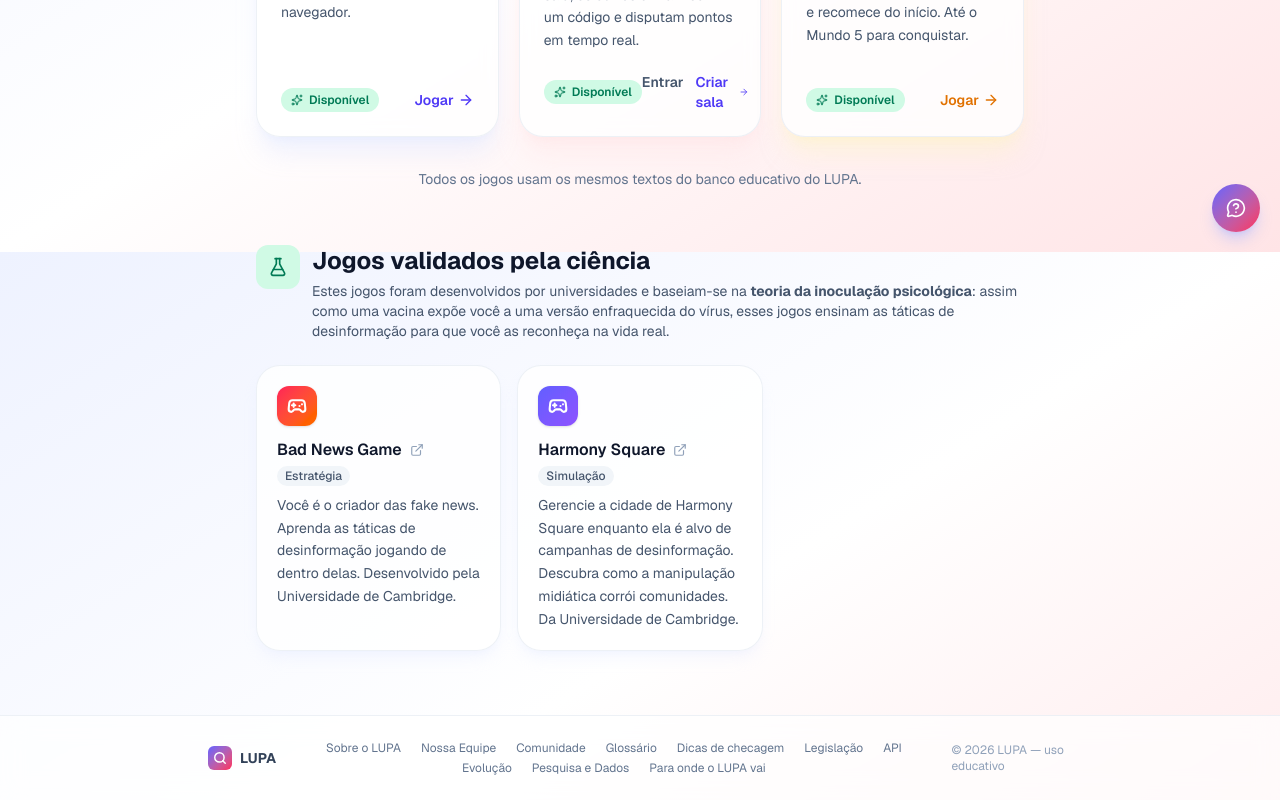
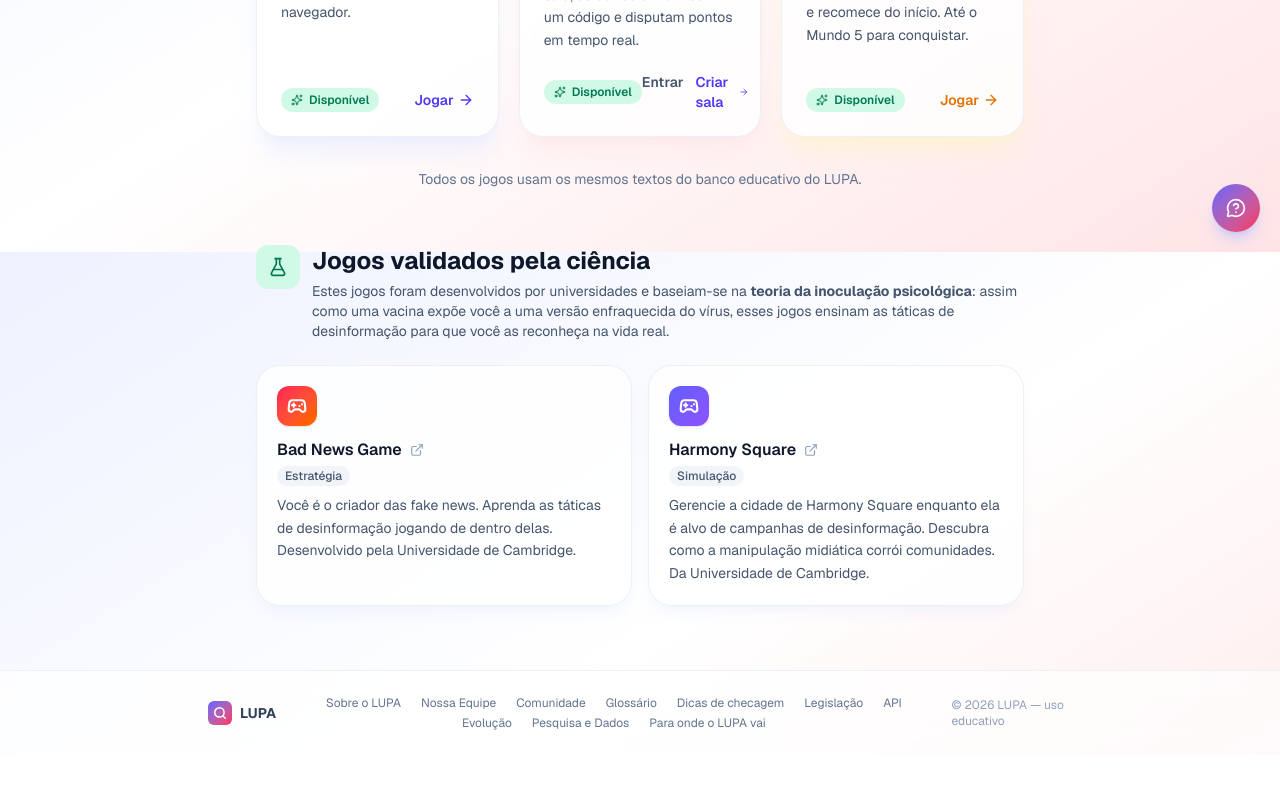
Before and after one commit to Clarice-Cunha/lupa, a Next.js app in the folder frontend/: page /jogos in a window 1280 px wide. Shown: the part 548-1348 px from the top of the page. After the commit the page ends 1303 px from the top, so only its background shows below. Built offline with nearby package versions, Linux system fonts and the light colour scheme; no server answers.

Commit message:
fix: centralizar cards dos jogos validados pela ciência

```diff
--- a/frontend/app/jogos/page.tsx
+++ b/frontend/app/jogos/page.tsx
@@ -181,7 +181,7 @@
             </div>
           </div>
 
-          <div className="grid gap-4 sm:grid-cols-3">
+          <div className="grid gap-4 sm:grid-cols-2">
             {JOGOS_EXTERNOS.map((jogo, i) => (
               <a
                 key={jogo.nome}
```
